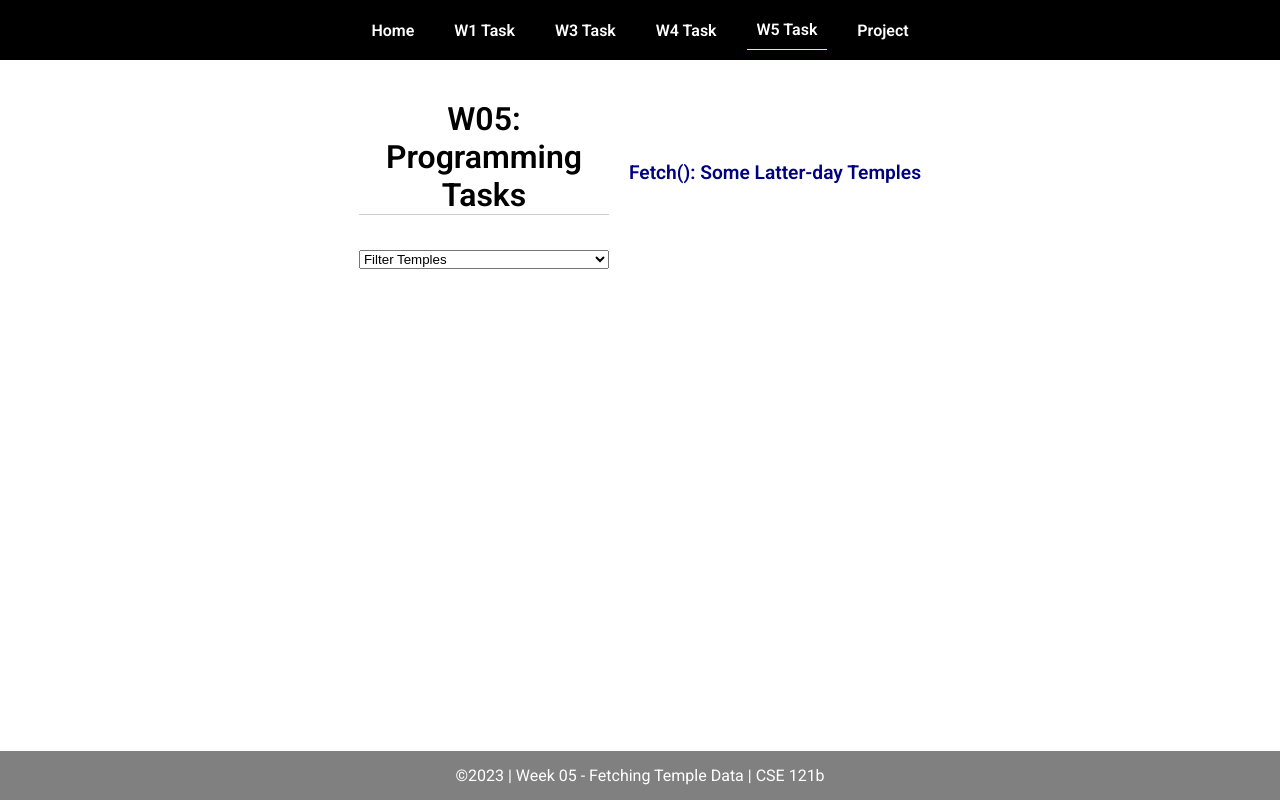
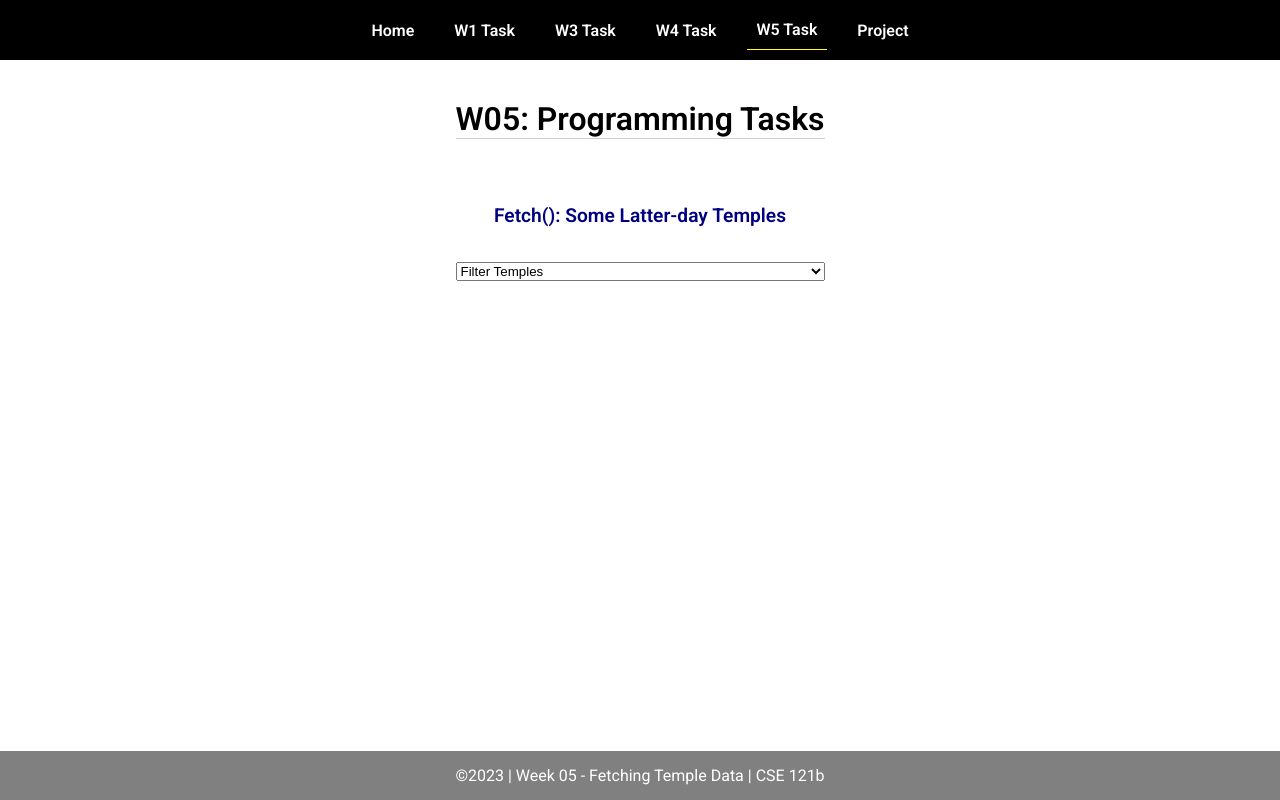
Before and after one commit to code-lova/cse121b, a plain HTML site: page w05-task/w05-task.html in a window 1280 px wide. Drawn offline with Linux system fonts and the light colour scheme; no server answers.

Commit message:
update week 5

```diff
--- a/w05-task/styles/main.css
+++ b/w05-task/styles/main.css
@@ -168,7 +168,7 @@ footer {
 
     main {
         margin: 100px auto 20px;
-        grid-template-columns: 250px 1fr;
+        grid-template-columns: 1fr;
         max-width: -moz-fit-content;
         max-width: fit-content;
 
```
